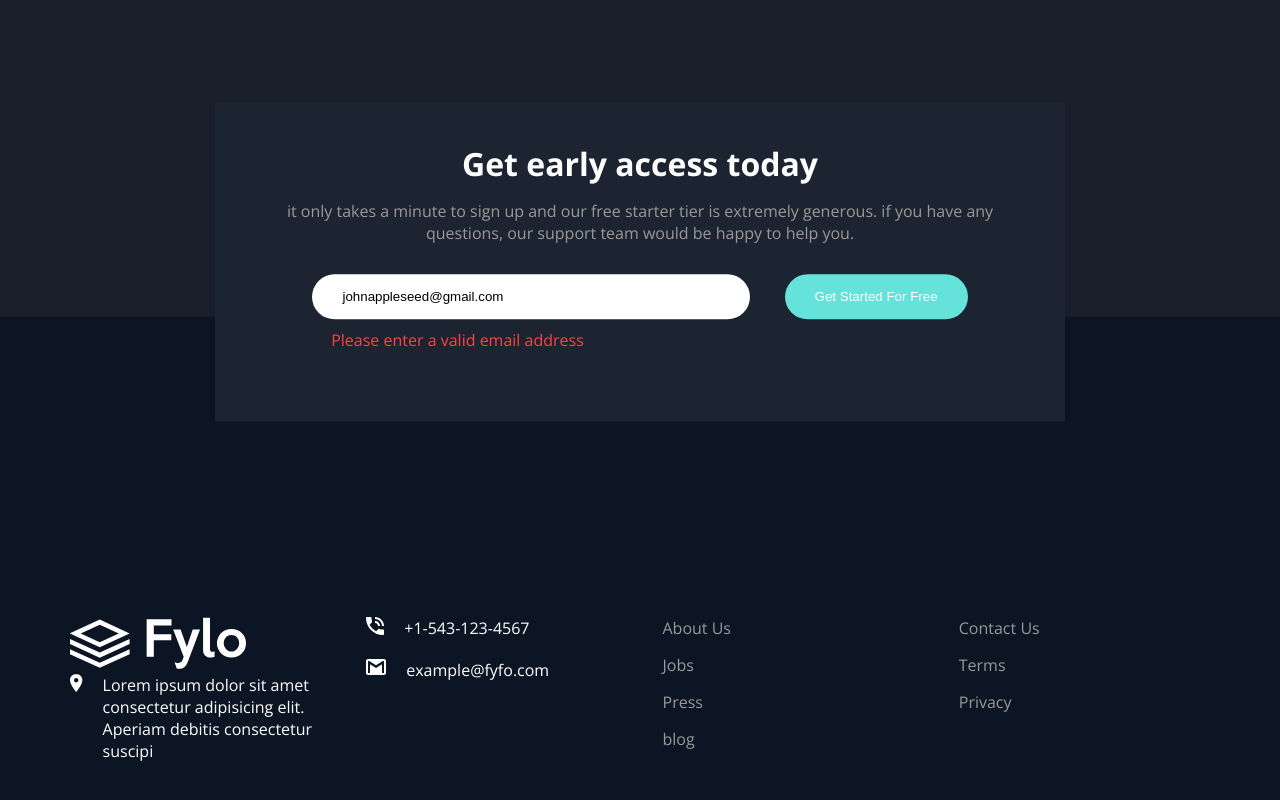
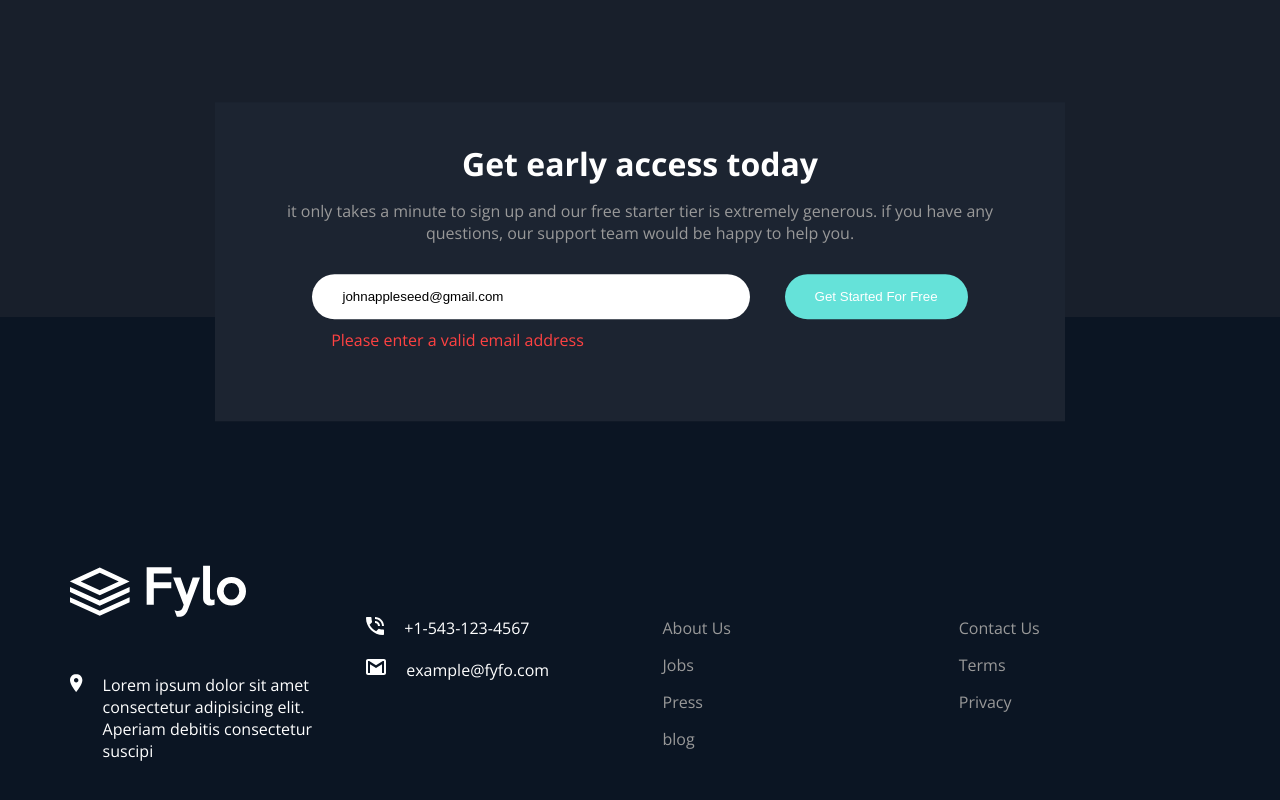
Before and after one commit to Abdelillahze/challenge-4, a plain HTML site: page index.html in a window 1280 px wide. Shown: the part 2605-3405 px from the top of the page. Drawn offline with nearby package versions, Linux system fonts and the light colour scheme.

Commit message:
Update index.html

```diff
--- a/index.html
+++ b/index.html
@@ -301,7 +301,7 @@
         <div class="container">
           <div class="col one">
             <svg
-              class=""
+              class="logo"
               width="176"
               height="52"
               xmlns="http://www.w3.org/2000/svg"
```
